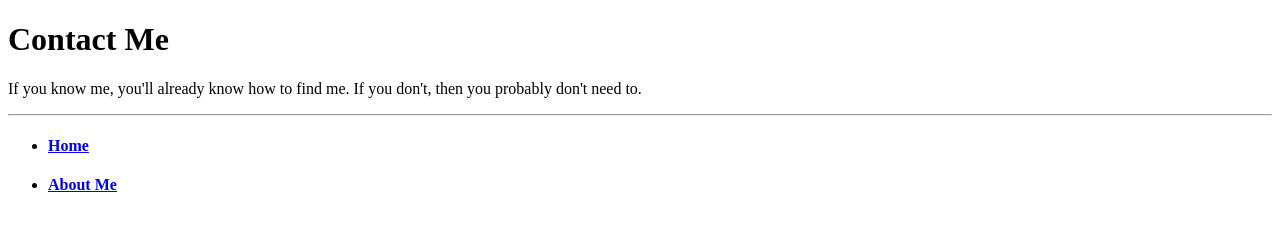
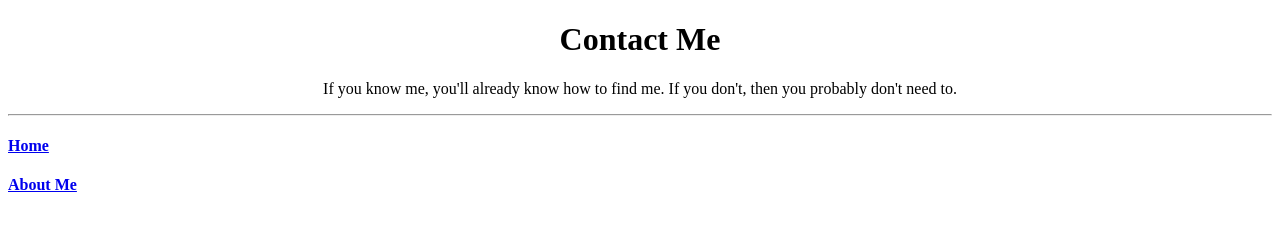
Before and after one commit to oat-biscuits/Ewans-Website, a plain HTML site: page contact me.html in a window 1280 px wide. Drawn offline with Linux system fonts and the light colour scheme; a web font is replaced by a local one.

Commit message:
Update contact me.html
CSS Styling

```diff
--- a/contact me.html
+++ b/contact me.html
@@ -3,19 +3,26 @@
     <head>
         <meta charset="UTF-8">
         <title>Contact Me</title>
+            <link rel="stylesheet" href="style.css">
+            <link rel="preconnect" href="https://fonts.googleapis.com">
+            <link rel="preconnect" href="https://fonts.gstatic.com" crossorigin>
+            <link href="https://fonts.googleapis.com/css2?family=Atma:wght@300;400;500;600;700&family=Libre+Baskerville:ital,wght@0,400;0,700;1,400&display=swap" rel="stylesheet">
     </head>
 
     <body>
-        <h1>Contact Me</h1>
-        <p>
+        <h1 style="text-align:center">Contact Me</h1>
+        <p id="paragraph" style="text-align:center">
             If you know me, you'll already know how to find me. If you don't, then you probably don't need to.
         </p>
 
         <hr />
+    </body>
 
-        <ul>
-            <li><h4><a href="index.html">Home</a></h4></li>
-            <li><h4><a href="about me.html">About Me</a></h4></li>
-        </ul>
-    </body>
+    <footer>
+        <div id="footer">
+                <h4><a id="link" href="index.html">Home</a></h4>
+                <h4><a id="link" href="about me.html">About Me</a></h4>
+            </ul>
+        </div>
+    </footer>
 </html>
```
